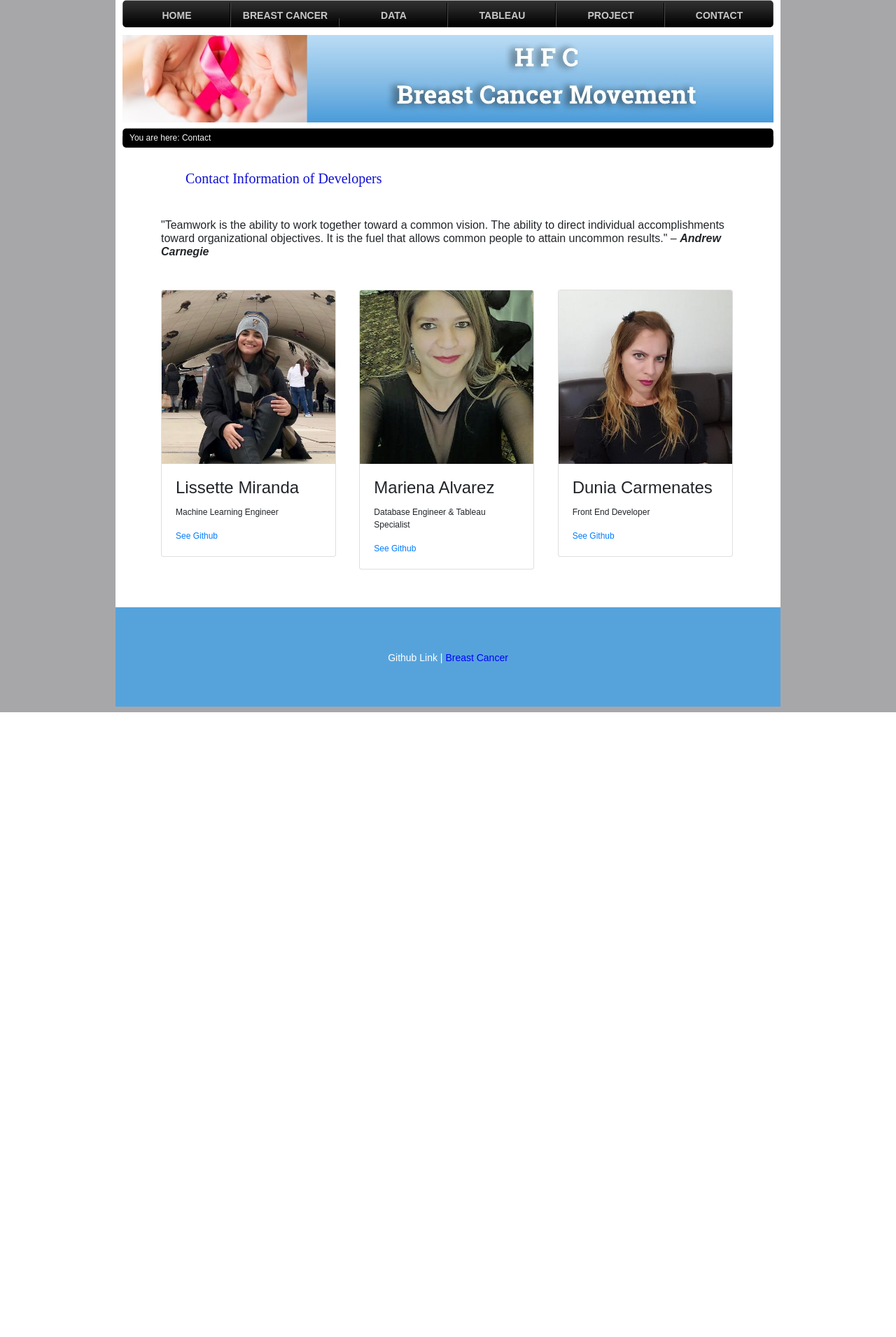
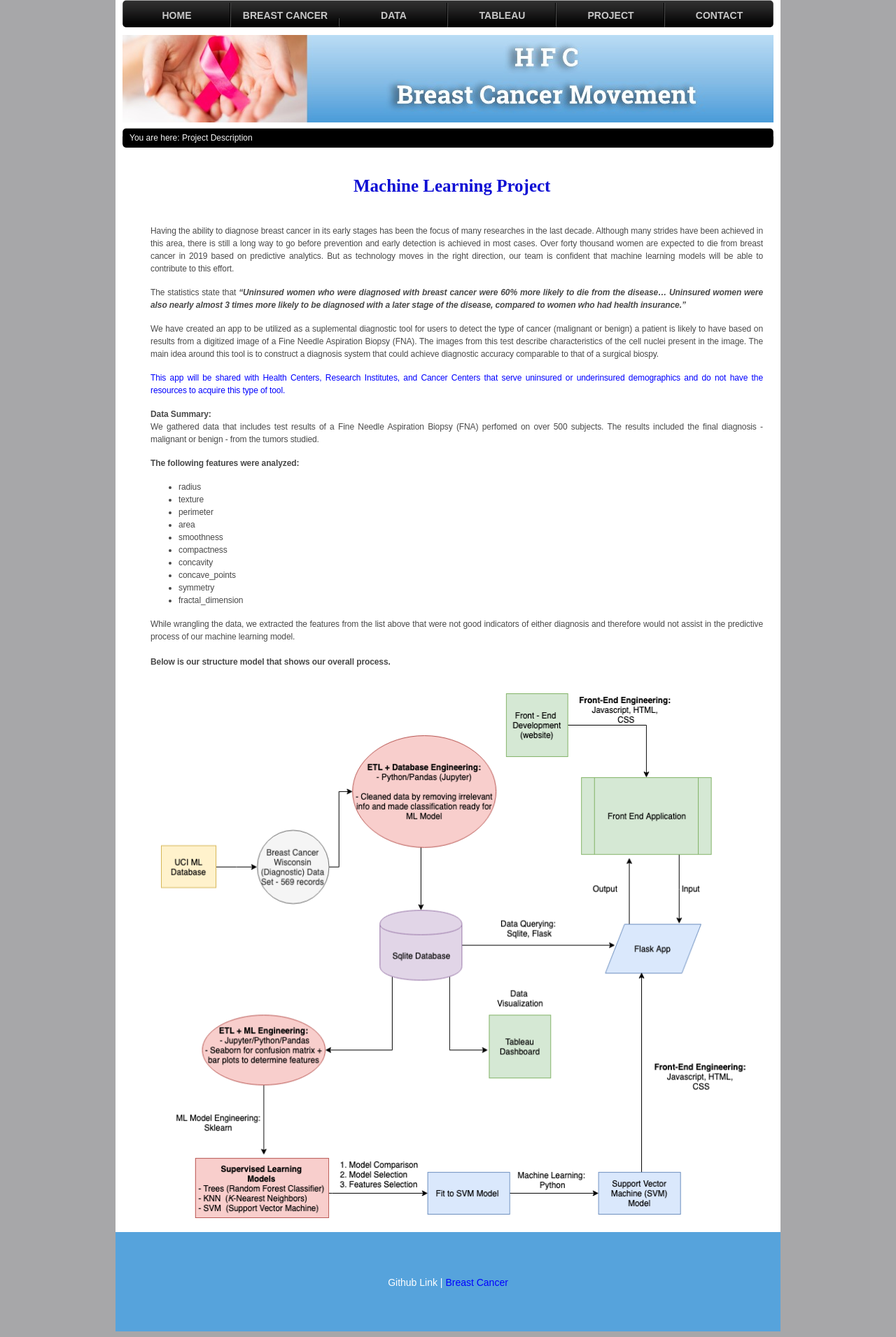
Before and after one commit to lmiranda1107/ml_final_project, a Flask app: template templates/pdescription.html in a window 1280 px wide. Shown: the whole page at 70% size. Before the commit the page ends 1018 px from the top, so only its background shows below. Run offline with Flask 2, Linux system fonts and the light colour scheme; the template is opened without the code that fills it, so the values that code supplies are empty; parts of the project's set-up code (start-up, migrations or seed data) failed here and were passed over; some libraries are stand-ins or nearby versions.

Commit message:
last update

```diff
--- a/Resources/styles.css
+++ b/Resources/styles.css
@@ -215,6 +215,11 @@ img
 {
 	overflow: hidden;
 	margin-bottom: 15px;
+	text-align: left;
+	color: #a7a8a8;
+	font-family: Arial;
+	font-size: 14px;
+
 }
 
 
@@ -241,14 +246,20 @@ img
 {
 	border-left: 1px solid #d1d1d1;
 	border-right: 1px solid #d1d1d1;
-
 	overflow: hidden;
 	background-color: #f0f0f0;
+
+}
+
+.mcbox01 ul li:last-child
+{
+	border-bottom: none;
 }
 .mc01c ul
 {
 	margin: 0px 15px 0px 15px;
 	padding: 0px;
+
 }
 .mc01c li
 {
@@ -262,16 +273,17 @@ img
 {
 	border-left: 1px solid #d1d1d1;
 	border-right: 1px solid #d1d1d1;
-
 	overflow: hidden;
 	background-color: #f0f0f0;
 }
+
 .mc01cc li
 {
 	list-style-type: square;
 	font-family: Arial;
 	font-size: 12px;
 	padding-top: 15px;
+
 }
 .mc01cc a
 {
@@ -401,15 +413,16 @@ img
 .mc0201
 {
 	font-family: 'Times New Roman', Times, serif;
-	font-size: 20px;
+	font-size: 25px;
 	color: rgb(14, 14, 212);
 	float: left;
 	padding-left: 100px;
+	image-orientation: initial;
 	}
 
 .text-center{
 	font-family: 'Times New Roman', Times, serif;
-	font-size: 20px;
+	font-size: 25px;
 	color: rgb(14, 14, 212);
 	float: center;
 
@@ -532,7 +545,54 @@ select
 .tex{
 	margin-left: 50px;
 	margin-right:40px;
+	font-family: Arial;
+	font-size: 20px;
+	color: black;
 
+}
+
+.clearfix {
+	overflow: auto;
+  }
+
+.img2 {
+	float: right;
+	padding-left: 10px;
+  }
+
+.imgDesc{
+	margin-left: 15px;
+	padding-top: 20px;
+	padding-bottom: 20px;
+}
+
+.mctext{
+	font-size: 12px;
+	color: #494949;
+	margin-left: 30px;
+	margin-right: 25px;
+	line-height: 18px;
+	letter-spacing: -0.1px;
+	width: fit-content;
+	padding-top: 30px;
+}
+
+.textn{
+	color: blue;
+
+}
+.card-title{
+
+	font-size: 20px;
+}
+
+.card-text{
+
+	font-size: 14px;
+}
+
+.card-body{
+	font-family: 'Times New Roman', Times, serif;
 }
 
 /* footer */
--- a/templates/pdescription.html
+++ b/templates/pdescription.html
@@ -9,7 +9,11 @@
 <script src="https://cdnjs.cloudflare.com/ajax/libs/popper.js/1.14.7/umd/popper.min.js"></script>
 <script src="https://maxcdn.bootstrapcdn.com/bootstrap/4.3.1/js/bootstrap.min.js"></script>
 <link href="../Resources/styles.css" rel="stylesheet" type="text/css" />
+<link rel="icon" href="icon_path" type="image/icon type">
 </head>
+ <!-- add icon link -->
+ <link rel = "icon" href =
+ "../Resources/image/icon.png" type = "image/x-icon">
 <body>
 <div class="size">
   <div class="header">
@@ -17,7 +21,7 @@
       <div class="mnm">
         <ul>
           <li><a href="../index.html">HOME</a></li>
-          <li><a href=""target="_blank">BREAST CANCER APP</a></li>
+          <li><a href="https://hfc-breast-cancer-movement.herokuapp.com/"target="_blank">BREAST CANCER APP</a></li>
           <li><a href="index-dataTables.html">DATA</a></li>
           <li><a href="https://public.tableau.com/profile/mariena#!/vizhome/HFCBreastCancerMovement/Dashboard1"target="_blank">TABLEAU</a></li>
           <li><a href="pdescription.html">PROJECT </a></li>
@@ -29,76 +33,68 @@
   <div class="content">
     <div class="cmainimg"> <img alt="" src="../Resources/image/Banner01.jpeg" /> </div>
     <div class="submenu" style="left: 0px; top: 0px"> <img class="snimgl" src="../Resources/image/img_96.jpg" alt="" /> <img class="snimgr" src="../Resources/image/img_107.jpg" alt="" />
-      <div class="subtext"> <p>You are here: Contact</p> </div>
+      <div class="subtext"> <p>You are here: Project Description</p> </div>
+      <div class="subimag" style="width: 41px; height: 51px">
+    </div>
     </div>
   <div class="mcontent">
+    <div class="mc02 ">
+      <div class="mc0201"> <b style="padding-left:220px">Machine Learning Project</b></div> <br>
+      <div class="mc0202" style="width: 18px; height: 15px"> &nbsp; </div>
+      <div class="mctext">
 
-      <section> <br>
-          <div class="mc0201" > Contact Information of Developers </div> <br> <br> <br><br>
+        <h6 style="color:rgb(216, 12, 172)"></h6> <br>
+        <p>Having the ability to diagnose breast cancer in its early stages has been the focus of many researches
+          in the last decade. Although many strides have been achieved in this area, there is still a long way to
+          go before prevention and early detection is achieved in most cases. Over forty thousand women are expected
+          to die from breast cancer in 2019 based on predictive analytics. But as technology moves in the right
+          direction, our team is confident that machine learning models will be able to contribute to this effort.</p>
+
+        <p>The statistics state that <i><b>“Uninsured women who were diagnosed with breast cancer were 60% more likely to
+          die from the disease… Uninsured women were also nearly almost 3 times more likely to be diagnosed with a
+          later stage of the disease, compared to women who had health insurance.”</b></i></p>
+        <p>We have created an app to be utilized as a suplemental diagnostic tool for users to detect the type of
+          cancer (malignant or benign) a patient is likely to have based on results from a digitized image of a
+          Fine Needle Aspiration Biopsy (FNA). The images from this test describe characteristics of the cell
+          nuclei present in the image. The main idea around this tool is to construct a diagnosis system that
+          could achieve diagnostic accuracy comparable to that of a surgical biospy.
+        </p>
+        <div class= "textn">
+        <p>This app will be shared with Health Centers, Research Institutes, and Cancer Centers that serve uninsured or
+          underinsured demographics and do not have the resources to acquire this type of tool.</p> </div>
+        <p><b>Data Summary:</b><br>
+            We gathered data that includes test results of a Fine Needle Aspiration Biopsy (FNA) perfomed on over 500 subjects.
+            The results included the final diagnosis - malignant or benign - from the tumors studied.</p>
+        <p><b>The following features were analyzed:</b>
+        <ul>
+        <li>radius</li>
+        <li>texture </li>
+        <li>perimeter</li>
+        <li>area </li>
+        <li>smoothness </li>
+        <li>compactness</li>
+        <li>concavity</li>
+        <li>concave_points</li>
+        <li>symmetry</li>
+        <li>fractal_dimension</li>
+        </ul>
+       </p>
+      <p>While wrangling the data, we extracted the features from the list above that were not good indicators
+        of either diagnosis and therefore would not assist in the predictive process of our machine learning model.<br><br>
+        <b>Below is our structure model that shows our overall process.</b> </p>
 
 
-      <div class="container" >
-        <div class="tex">
-      <h6>"Teamwork is the ability to work together toward a common vision. The ability to direct individual accomplishments toward organizational objectives.
-          It is the fuel that allows common people to attain uncommon results." – <i><b>Andrew Carnegie</b></Andrew></i> </h6> <br><br>
-        </div>
-      <div class="container-fluid">
-        <div class="row align-items">
-
-
-              <div class= "col-md-4">
-              <div class="card" style="width:250px"   >
-                <img class="card-img-top" src="../Resources/image/Miranda.jpg" alt="Card image" style="width:100%">
-                <div class="card-body">
-                  <h4 class="card-title">Lissette Miranda </h4>
-                  <p class="card-text">Machine Learning Engineer</p>
-                  <a href="#" class="https://github.com/lmiranda1107"> See Github</a>
-                </div>
-              </div>
-            </div> <br>
-
-
-            <div class= "col-md-4">
-                <div class="card" style="width:250px"  >
-                 <img class="card-img-top" src="../Resources/image/Mariena.jpg" alt="Card image" style="width:100%">
-                 <div class="card-body">
-                   <h4 class="card-title">Mariena Alvarez</h4>
-                   <p class="card-text">Database Engineer & Tableau Specialist</p>
-                   <a href="#" class="https://github.com/Marie0615"> See Github</a>
-                 </div>
-               </div>
-             </div> <br>
-
-             <div class= "col-md-4">
-                <div class="card" style="width:250px" >
-                 <img class="card-img-top" src="../Resources/image/Dunia.jpg" alt="Card image" style="width:100%">
-                 <div class="card-body">
-                   <h4 class="card-title">Dunia Carmenates </h4>
-                   <p class="card-text">Front End Developer</p>
-                   <a href="#" class="https://github.com/Carmenates88"> See Github</a>
+        <div class=imgDesc>
+        <img src="../Resources/image/describ.png"  alt="Description" width="850" height="750"> <br>
       </div>
       </div>
     </div>
-
  </div>
 </div>
-
-             </section>
-
-             <br>
-             <br>
-             <br>
-
-
-
-
-
-
+<div class="footer" >
+<font color="white">Github Link | <a style="color: blue"
+href="https://github.com/lmiranda1107/ml_final_project/"target="_blank">Breast Cancer </a></font></div>
 </div>
-    </div>
-
-    <div class="footer"
-    <font color="white">Github Link | <a style="color: blue" href="https://github.com/lmiranda1107/ml_final_project/" target="_blank">Breast Cancer </a></font></div>
 </div>
 </div>
 </body>
```
Also changed, not shown: index.html (+20 -19 lines), templates/contact.html (+12 -7 lines), templates/index-dataTables.html (+7 -2 lines), templates/resources.html (+10 -5 lines), Resources/image/breastcancer.jpg (added), Resources/image/describ.png (added), Resources/image/icon.png (added). Lines whose indentation alone changed are shown as unchanged.
